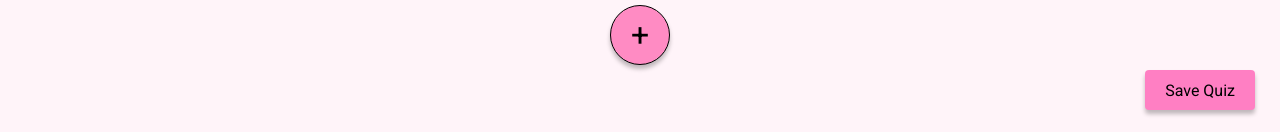
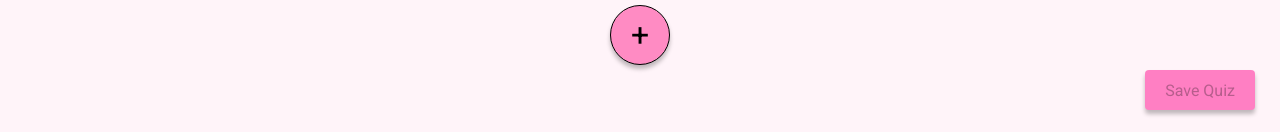
Before and after one commit to juliavikr/fullstack-project, a Vue app in the folder frontend/quizzzyyy-frontend/: page /create-quiz in a window 1280 px wide. Shown: the part 665-797 px from the top of the page. Built offline with nearby package versions, Linux system fonts and the light colour scheme.

Commit message:
validation for empty inputs in quiz creation

```diff
--- a/frontend/quizzzyyy-frontend/src/views/PlayView.vue
+++ b/frontend/quizzzyyy-frontend/src/views/PlayView.vue
@@ -6,8 +6,8 @@
       <p>{{ currentQuestion.question_text }}</p>
       <input type="text" placeholder="Your answer" v-model="userAnswer" :disabled="hasSubmitted" />
       <p v-if="isCorrectAnswer !== null">
-        Your answer was <strong>{{ isCorrectAnswer ? 'correct' : 'incorrect' }}</strong>.
-        <span v-if="!isCorrectAnswer">| The correct answer is <strong> {{ currentCorrectAnswer }}</strong></span>
+        Your answer was <strong>{{ isCorrectAnswer ? 'correct' : 'incorrect' }}</strong>
+        <span v-if="!isCorrectAnswer"> | The correct answer is <strong> {{ currentCorrectAnswer }}</strong></span>
       </p>
       <div class="actions">
         <button class=" primary-button quizBtn" @click="submitAnswer" :disabled="userAnswer === '' || hasSubmitted">Submit</button>
--- a/frontend/quizzzyyy-frontend/src/views/QuizCreationView.vue
+++ b/frontend/quizzzyyy-frontend/src/views/QuizCreationView.vue
@@ -48,9 +48,9 @@
       </div>
     <div class="actions-container">
       <AddQuestionButton @click="addQuestion" />
-      <SmallButton type="button" class="save-quiz-button" :disabled="isSaving" @click="saveQuiz">
-        Save Quiz
-      </SmallButton>
+     <SmallButton type="button" class="save-quiz-button" :disabled="isSaving || !isValidQuiz()" @click="saveQuiz">
+  Save Quiz
+</SmallButton>
     </div>
   </div>
 </template>
@@ -90,9 +90,29 @@ const updateQuestion = (updatedQuestion) => {
 }
 
 let isSaving = false
+const isValidQuiz = () => {
+  // Check if the title, category, and difficulty are not empty
+  if (!quiz.title || !quiz.category || !quiz.difficulty) {
+    return false
+  }
 
+  // Check if all questions have both question_text and answer
+  for (let question of quiz.questions) {
+    if (!question.question_text || !question.answer) {
+      return false
+    }
+  }
+  return true
+}
 const saveQuiz = async () => {
   if (isSaving) return
+
+  // Validate the quiz before attempting to save it
+  if (!isValidQuiz()) {
+    alert('Please fill in all fields before saving the quiz.')
+    return
+  }
+
   console.log('Attempting to save quiz', quiz)
   isSaving = true
 
@@ -113,7 +133,7 @@ const saveQuiz = async () => {
     alert('Quiz saved successfully!')
 
     // Redirect the user to the "yourquizzes" page
-    router.push('/your-quizzes')
+    await router.push('/your-quizzes')
   } catch (error) {
     console.error('There was an error saving the quiz', error)
     // Show the error message
```
